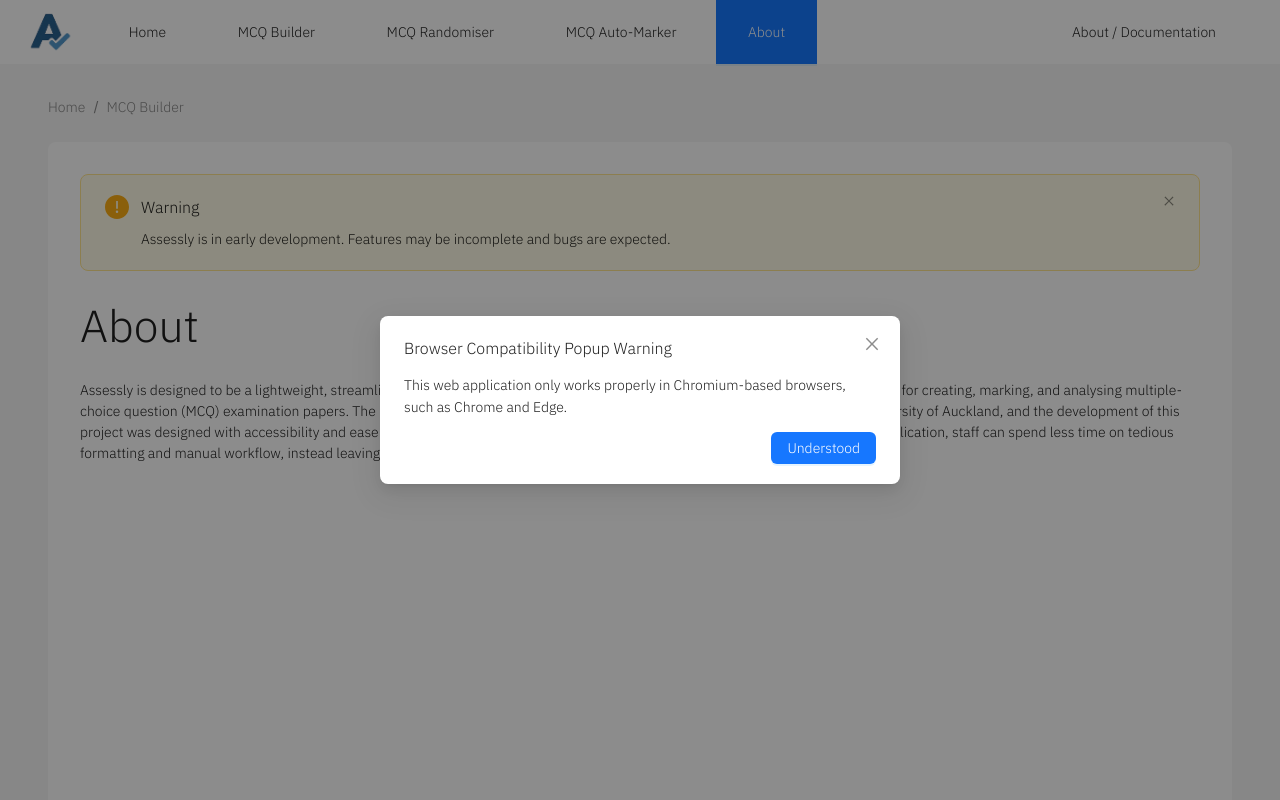
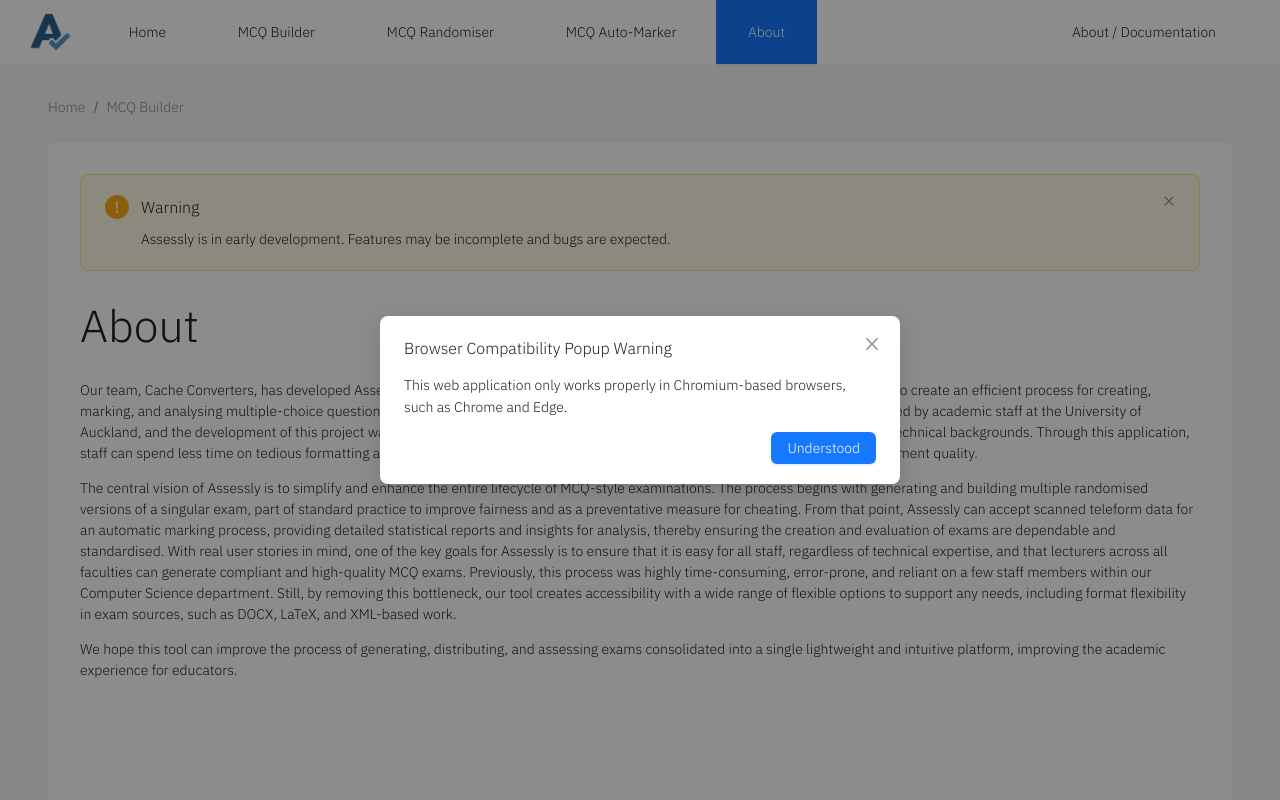
Before and after one commit to uoa-compsci399-2025-s1/capstone-project-2025-s1-team-11, a React (Vite) app in the folder client/: page /about in a window 1280 px wide. Shown: the top 800 px of the page. Built offline with nearby package versions, Linux system fonts and the light colour scheme.

Commit message:
Written description for About page.

```diff
--- a/client/src/pages/about.jsx
+++ b/client/src/pages/about.jsx
@@ -5,9 +5,20 @@ const About = () => {
         <div>
             <h1>About</h1>
             <p>
-                Assessly is designed to be a lightweight, streamlined, user-friendly web application platform developed to create an efficient process for creating, marking, and analysing multiple-choice question (MCQ) examination papers.
+                Our team, Cache Converters, has developed Assessly as a lightweight, streamlined, user-friendly web application platform designed to create an efficient process for creating, marking, and analysing multiple-choice question (MCQ) examination papers.
                 The idea behind Assessly was born from challenges faced by academic staff at the University of Auckland, and the development of this project was designed with accessibility and ease of use in mind, especially for those without technical backgrounds.
-                Through this application, staff can spend less time on tedious formatting and manual workflow, instead leaving more time for teaching and improving assessment quality.
+                Through this application, staff can spend less time on tedious formatting and manual workflow instead of leaving more time for teaching and improving assessment quality.
+            </p>
+            <p>
+                The central vision of Assessly is to simplify and enhance the entire lifecycle of MCQ-style examinations.
+                The process begins with generating and building multiple randomised versions of a singular exam, part of standard practice to improve fairness and as a preventative measure for cheating.
+                From that point, Assessly can accept scanned teleform data for an automatic marking process, providing detailed statistical reports and insights for analysis, thereby ensuring the creation and evaluation of exams are dependable and standardised.
+                With real user stories in mind, one of the key goals for Assessly is to ensure that it is easy for all staff, regardless of technical expertise, and that lecturers across all faculties can generate compliant and high-quality MCQ exams.
+                Previously, this process was highly time-consuming, error-prone, and reliant on a few staff members within our Computer Science department.
+                Still, by removing this bottleneck, our tool creates accessibility with a wide range of flexible options to support any needs, including format flexibility in exam sources, such as DOCX, LaTeX, and XML-based work.
+            </p>
+            <p>
+                We hope this tool can improve the process of generating, distributing, and assessing exams consolidated into a single lightweight and intuitive platform, improving the academic experience for educators.
             </p>
         </div>
     );
```
